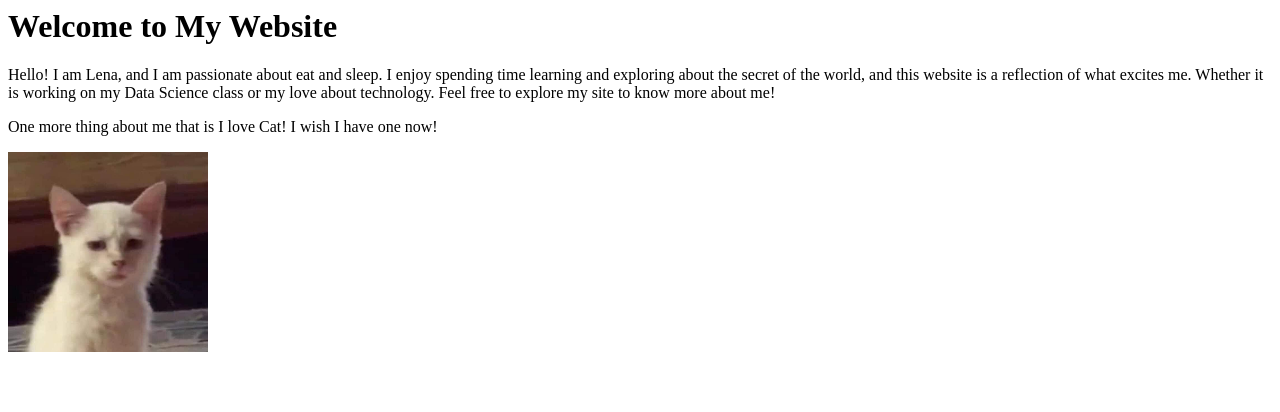
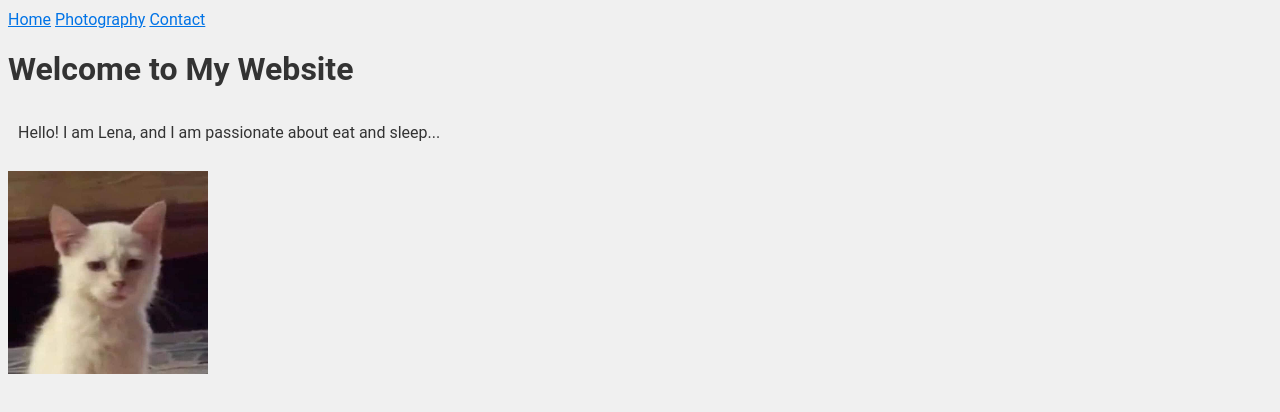
Before and after one commit to lenatong3/lenatong3.github.io, a plain HTML site: page index.html in a window 1280 px wide. Drawn offline with Linux system fonts and the light colour scheme.

Commit message:
Update index.html

```diff
--- a/index.html
+++ b/index.html
@@ -1,8 +1,25 @@
-<h1>Welcome to My Website</h1>
-<p>Hello! I am Lena, and I am passionate about eat and sleep.
-    I enjoy spending time learning and exploring about the secret of the world,
-    and this website is a reflection of what excites me.
-    Whether it is working on my Data Science class or my love about technology.
-    Feel free to explore my site to know more about me!</p>
-    <p>One more thing about me that is I love Cat! I wish I have one now!</p>
-    <img src = "IMG_1331.JPG" alt="A photo of Cat" width="200" height="200"/>
+<!DOCTYPE html>
+<html lang="en">
+<head>
+    <meta charset="UTF-8">
+    <meta name="viewport" content="width=device-width, initial-scale=1.0">
+    <title>Welcome to My Website</title>
+    <link rel="stylesheet" href="style.css">
+</head>
+<body>
+
+    <!-- Navigation Menu -->
+    <header>
+        <nav>
+            <a href="index.html">Home</a>
+            <a href="secondpage.html">Photography</a>
+            <a href="thirdpage.html">Contact</a>
+        </nav>
+    </header>
+
+    <h1>Welcome to My Website</h1>
+    <p>Hello! I am Lena, and I am passionate about eat and sleep...</p>
+    <img src="IMG_1331.JPG" alt="A photo of Cat" width="200" height="200"/>
+
+</body>
+</html>
```
